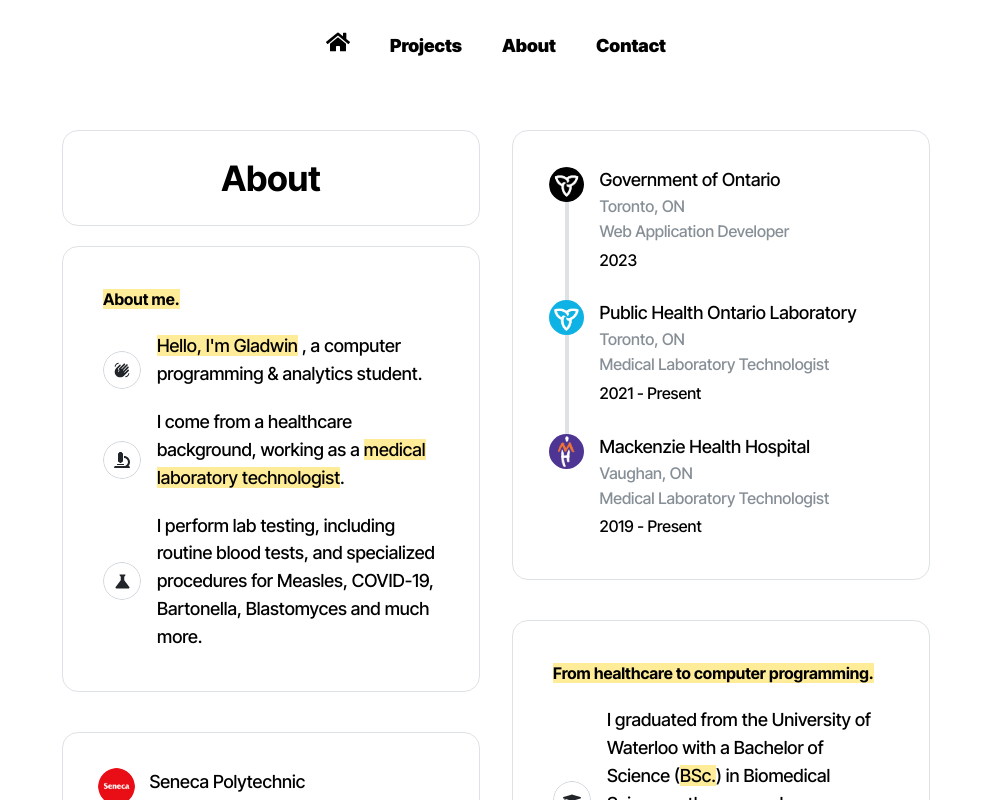
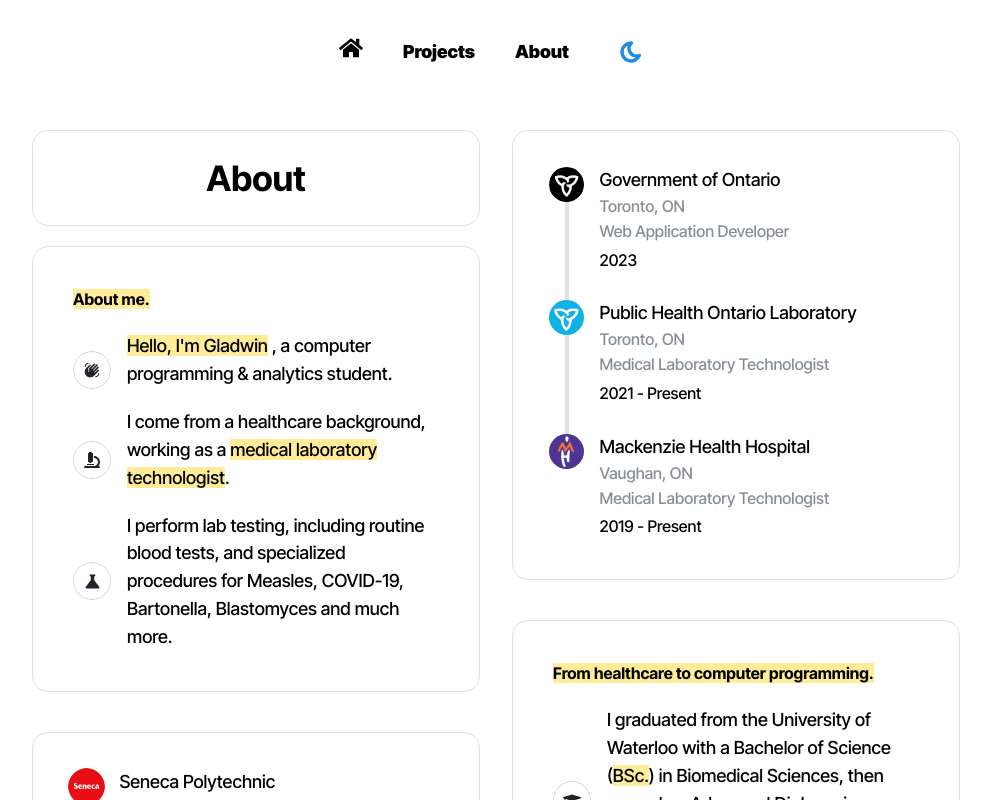
Before and after one commit to gladwinc/glad-port-2024, a Next.js app: page /about in a window 1280 px wide. Shown: the top 800 px of the page, without its empty margins (144-1135 px from the left). Built offline with nearby package versions, Linux system fonts and the light colour scheme.

Commit message:
Added dark mode

```diff
--- a/app/about/page.tsx
+++ b/app/about/page.tsx
@@ -15,7 +15,7 @@
 import { FaGear, FaFileCode } from "react-icons/fa6";
 const About = () => {
   return (
-    <Container size={900} pt={80} pb={80} mt={50}>
+    <Container pt={80} pb={80} mt={50}>
       {/*  <Text ta="center" size="40px" fw={700} mb={30}>
         About Me
       </Text> */}
--- a/app/components/Header/Header.module.css
+++ b/app/components/Header/Header.module.css
@@ -5,5 +5,12 @@
   width: 100%;
   z-index: 999;
   height: 80px;
-  background-color: white;
+
+  @mixin light {
+    background-color: white;
+  }
+
+  @mixin dark {
+    background-color: var(--mantine-color-dark-7);
+  }
 }
--- a/app/components/Header/Header.tsx
+++ b/app/components/Header/Header.tsx
@@ -1,31 +1,59 @@
-import { Anchor, Group } from "@mantine/core";
+"use client";
+
+import {
+  Anchor,
+  UnstyledButton,
+  Group,
+  ActionIcon,
+  useMantineColorScheme,
+  useComputedColorScheme,
+} from "@mantine/core";
 import { FaHome } from "react-icons/fa";
 import classes from "./Header.module.css";
+import { IconSun, IconMoon } from "@tabler/icons-react";
 
 const links = [
   { link: "/", label: <FaHome size={24} /> },
-  { link: "/#projects-section", label: "Projects" },
+  { link: "/#projects", label: "Projects" },
   { link: "/about", label: "About" },
-  { link: "mailto:iamgladwin@gmail.com", label: "Contact" },
+  /*   { link: "mailto:iamgladwin@gmail.com", label: "Contact" },
+   */
 ];
 
 const Header = () => {
+  const { setColorScheme } = useMantineColorScheme();
+  const computedColorScheme = useComputedColorScheme("light", {
+    getInitialValueInEffect: true,
+  });
+
   const items = links.map((link) => (
-    <Anchor
+    <UnstyledButton
+      component="a"
       href={link.link}
       key={link.link}
       fz={"lg"}
-      fw={900}
-      c="black"
-      className={classes.link}>
+      fw={900}>
       {link.label}
-    </Anchor>
+    </UnstyledButton>
   ));
 
   return (
     <header className={classes.header}>
       <Group mt={30} gap={40} justify="center">
         {items}
+        <ActionIcon
+          onClick={() =>
+            setColorScheme(computedColorScheme === "light" ? "dark" : "light")
+          }
+          variant="transparent"
+          size="xl"
+          aria-label="Toggle color scheme">
+          {computedColorScheme === "dark" ? (
+            <IconSun color="orange" stroke={3.5} size={24} />
+          ) : (
+            <IconMoon stroke={3.5} size={24} />
+          )}
+        </ActionIcon>
       </Group>
     </header>
   );
--- a/app/components/Projects/Projects.tsx
+++ b/app/components/Projects/Projects.tsx
@@ -131,7 +131,7 @@
   ));
 
   return (
-    <Container size="md" mb={100} pt={80} id="projects-section">
+    <Container size="md" mb={100} pt={80} id="projects">
       <Paper withBorder radius="xl" p={40} mb={10}>
         <Text ta="center" fw={700} size="40px">
           Projects
```
